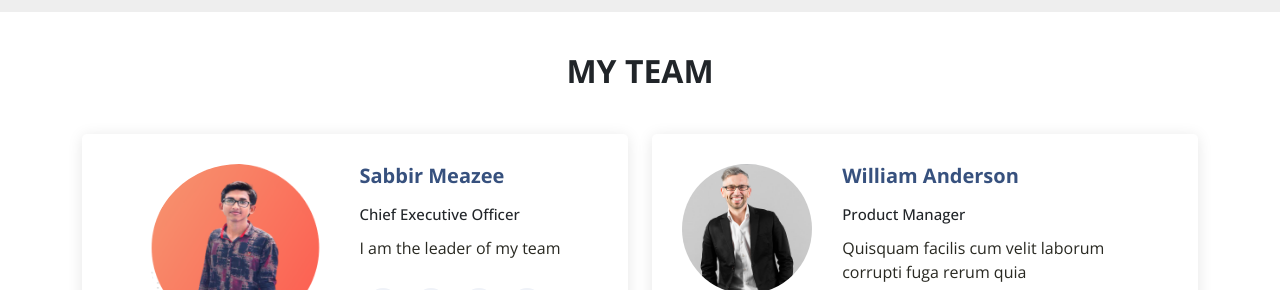
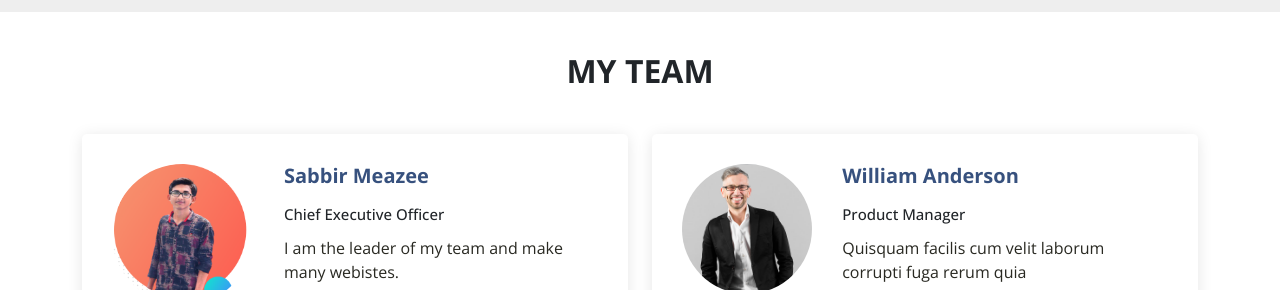
Before and after one commit to SabbirMeazee/Portfolio_IIUC, a plain HTML site: page index.html in a window 1280 px wide. Shown: the part 1356-1646 px from the top of the page. Drawn offline with nearby package versions, Linux system fonts and the light colour scheme.

Commit message:
some bugs fixed

```diff
--- a/index.html
+++ b/index.html
@@ -113,7 +113,7 @@
                         <div class="member-info">
                             <h4>Sabbir Meazee</h4>
                             <span>Chief Executive Officer</span>
-                            <p>I am the leader of my team</p>
+                            <p>I am the leader of my team and make many webistes.</p>
                             <div class="social">
                                 <a href=""><i class="fa-brands fa-facebook"></i></a>
                                 <a href=""><i class="fa-brands fa-twitter"></i></a>
```
